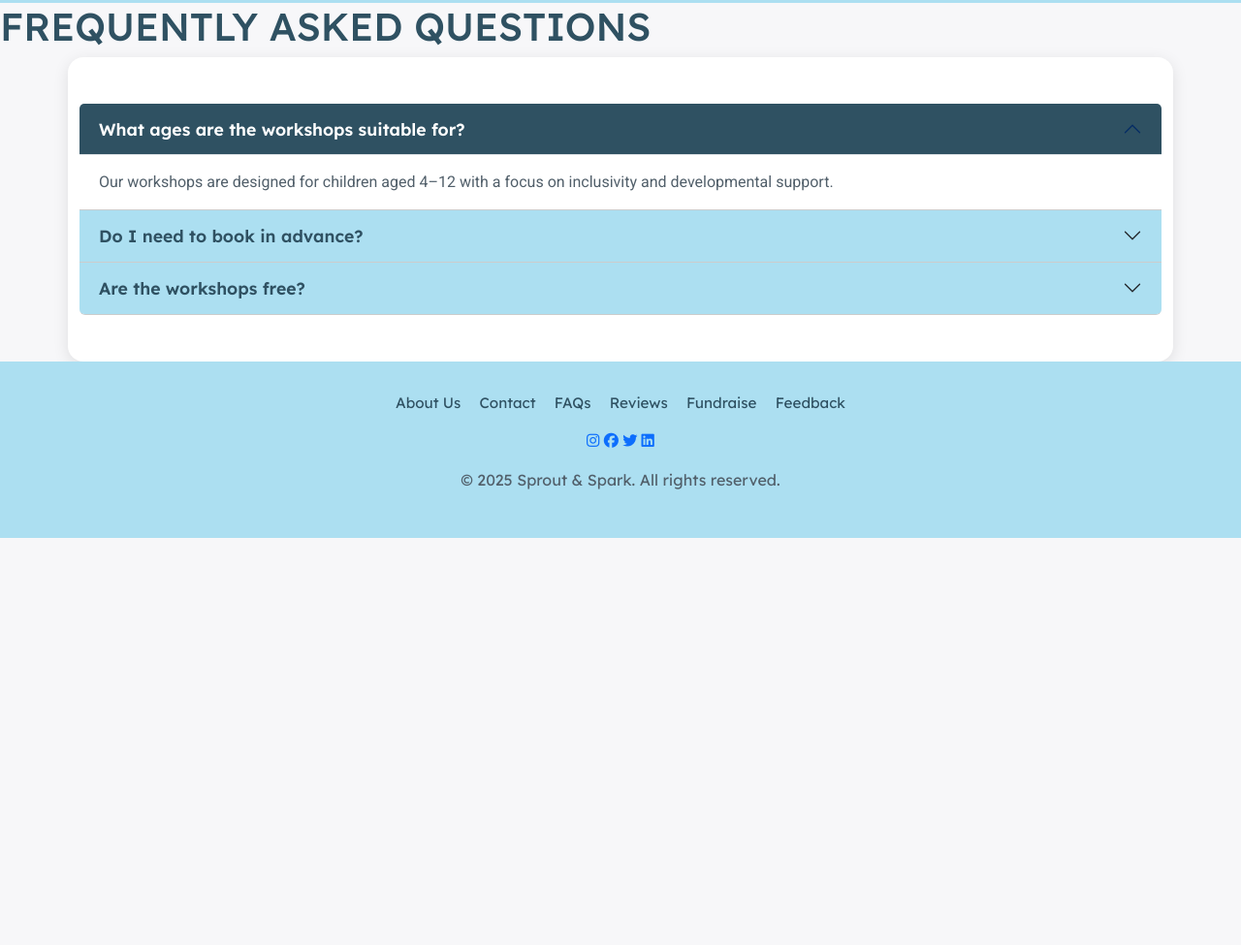
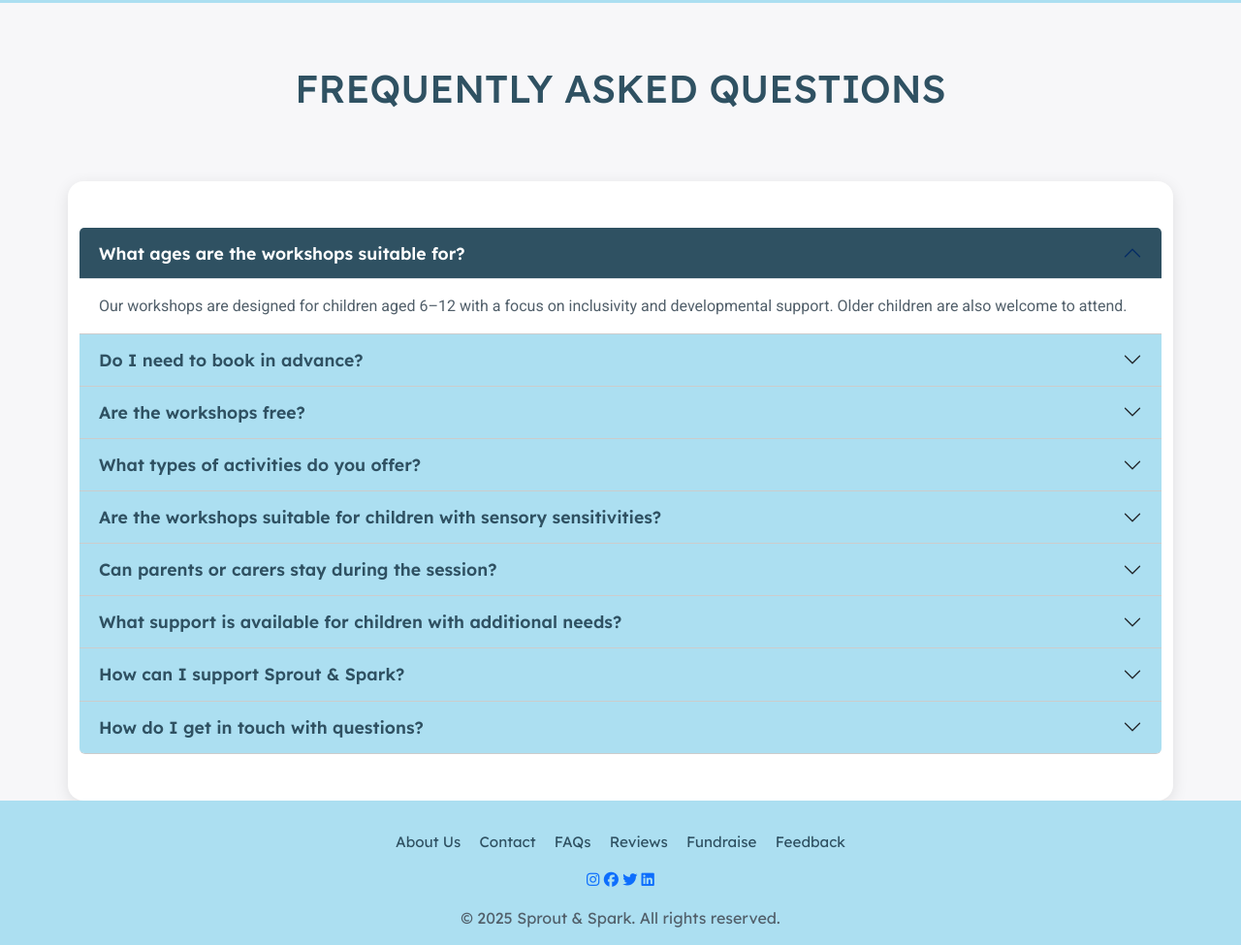
Before and after one commit to CtrlAltKismet/Sprout-and-Spark, a plain HTML site: page FAQs.html in a window 1280 px wide. Shown: the part 302-1277 px from the top of the page at 97% size. Before the commit the page ends 857 px from the top, so only its background shows below. Drawn offline with nearby package versions, Linux system fonts and the light colour scheme.

Commit message:
Added to FAQ section and styled FAQ header with padding and center text align.

```diff
--- a/FAQs.html
+++ b/FAQs.html
@@ -58,9 +58,13 @@
           </div>
         </div>
       </nav>
+
+    <!-- Header for the FAQ page -->
     <header>
-        <h1>Frequently Asked Questions</h1>
+        <h1 id="faq-header">Frequently Asked Questions</h1>
     </header>
+
+    <!-- Frequently Asked Questions section with accordions for functionality and interaction -->
 
     <main>
       <section class="faq-section container py-5">
@@ -74,7 +78,7 @@
             </h2>
             <div id="faqCollapseOne" class="accordion-collapse collapse show" aria-labelledby="faqHeadingOne" data-bs-parent="#faqAccordion">
               <div class="accordion-body">
-                Our workshops are designed for children aged 4–12 with a focus on inclusivity and developmental support.
+                Our workshops are designed for children aged 6–12 with a focus on inclusivity and developmental support. Older children are also welcome to attend.
               </div>
             </div>
           </div>
@@ -104,6 +108,85 @@
               </div>
             </div>
           </div>
+
+          <div class="accordion-item">
+            <h2 class="accordion-header" id="faqHeadingFour">
+              <button class="accordion-button collapsed" type="button" data-bs-toggle="collapse" data-bs-target="#faqCollapseFour" aria-expanded="false" aria-controls="faqCollapseFour">
+                What types of activities do you offer?
+              </button>
+            </h2>
+            <div id="faqCollapseFour" class="accordion-collapse collapse" aria-labelledby="faqHeadingFour" data-bs-parent="#faqAccordion">
+              <div class="accordion-body">
+                We offer painting, clay modeling, wood carving, sensory play, and collaborative group projects — all tailored to build motor skills and confidence.
+              </div>
+            </div>
+          </div>
+
+          <div class="accordion-item">
+            <h2 class="accordion-header" id="faqHeadingFive">
+              <button class="accordion-button collapsed" type="button" data-bs-toggle="collapse" data-bs-target="#faqCollapseFive" aria-expanded="false" aria-controls="faqCollapseFive">
+                Are the workshops suitable for children with sensory sensitivities?
+              </button>
+            </h2>
+            <div id="faqCollapseFive" class="accordion-collapse collapse" aria-labelledby="faqHeadingFive" data-bs-parent="#faqAccordion">
+              <div class="accordion-body">
+                Yes. We create a calming, sensory-considerate environment and offer noise-reducing headphones, visual schedules, and quiet breakout spaces.
+              </div>
+            </div>
+          </div>
+
+          <div class="accordion-item">
+            <h2 class="accordion-header" id="faqHeadingSix">
+              <button class="accordion-button collapsed" type="button" data-bs-toggle="collapse" data-bs-target="#faqCollapseSix" aria-expanded="false" aria-controls="faqCollapseSix">
+                Can parents or carers stay during the session?
+              </button>
+            </h2>
+            <div id="faqCollapseSix" class="accordion-collapse collapse" aria-labelledby="faqHeadingSix" data-bs-parent="#faqAccordion">
+              <div class="accordion-body">
+                Absolutely. We encourage parents and carers to stay, relax with a hot drink, and connect with others while their children engage in activities.
+              </div>
+            </div>
+          </div>
+
+          <div class="accordion-item">
+            <h2 class="accordion-header" id="faqHeadingSeven">
+              <button class="accordion-button collapsed" type="button" data-bs-toggle="collapse" data-bs-target="#faqCollapseSeven" aria-expanded="false" aria-controls="faqCollapseSeven">
+                What support is available for children with additional needs?
+              </button>
+            </h2>
+            <div id="faqCollapseSeven" class="accordion-collapse collapse" aria-labelledby="faqHeadingSeven" data-bs-parent="#faqAccordion">
+              <div class="accordion-body">
+                Our trained staff adapt each activity to suit individual needs and offer 1:1 support where possible. Please let us know your child’s requirements in advance.
+              </div>
+            </div>
+          </div>
+
+          <div class="accordion-item">
+            <h2 class="accordion-header" id="faqHeadingEight">
+              <button class="accordion-button collapsed" type="button" data-bs-toggle="collapse" data-bs-target="#faqCollapseEight" aria-expanded="false" aria-controls="faqCollapseEight">
+                How can I support Sprout & Spark?
+              </button>
+            </h2>
+            <div id="faqCollapseEight" class="accordion-collapse collapse" aria-labelledby="faqHeadingEight" data-bs-parent="#faqAccordion">
+              <div class="accordion-body">
+                You can support us by donating, fundraising, or volunteering. Visit our <a href="Fundraise.html">Fundraise</a> page to learn more.
+              </div>
+            </div>
+          </div>
+
+          <div class="accordion-item">
+            <h2 class="accordion-header" id="faqHeadingNine">
+              <button class="accordion-button collapsed" type="button" data-bs-toggle="collapse" data-bs-target="#faqCollapseNine" aria-expanded="false" aria-controls="faqCollapseNine">
+                How do I get in touch with questions?
+              </button>
+            </h2>
+            <div id="faqCollapseNine" class="accordion-collapse collapse" aria-labelledby="faqHeadingNine" data-bs-parent="#faqAccordion">
+              <div class="accordion-body">
+                Please visit our <a href="support.html#contact-form-selection">Support</a> page to contact us. We’re always happy to help!
+              </div>
+            </div>
+          </div>
+
 
         </div>
       </section>
--- a/assets/css/style.css
+++ b/assets/css/style.css
@@ -750,6 +750,11 @@ textarea {
 
 /* FAQs Section */
 
+#faq-header {
+  padding: 4rem 2rem;
+  text-align: center;
+}
+
 .faq-section {
   background-color: #ffffff;
   border-radius: 1rem;
```
